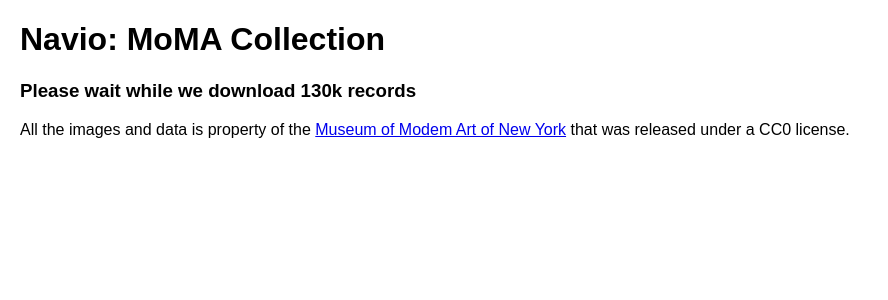
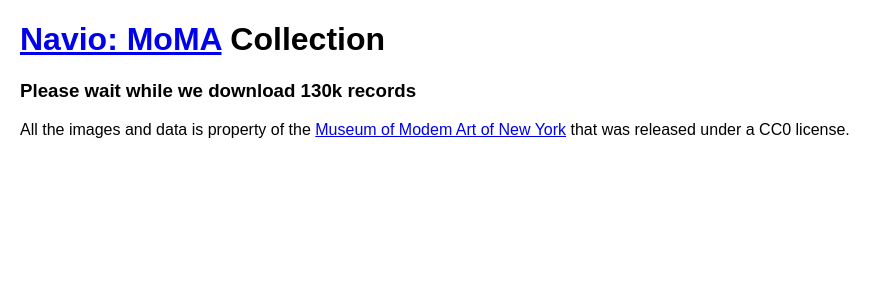
Before and after one commit to john-guerra/momaExplorer, a React (Create React App) app: page / in a window 1280 px wide. Shown: the top 300 px of the page, without its empty margins (0-888 px from the left). Built offline with nearby package versions, Linux system fonts and the light colour scheme; no server answers.

Commit message:
Adding link to Navio

```diff
--- a/src/App.js
+++ b/src/App.js
@@ -89,7 +89,7 @@
       <div className="App">
         {//<ImageGallery images={this.state.data}></ImageGallery>
         }
-        <h1>Navio: MoMA Collection</h1>
+        <h1><a href="https://github.com/john-guerra/navio">Navio: MoMA</a> Collection</h1>
         {this.state.data.length===0 ?
           <h3>Please wait while we download 130k records</h3>
           :
```
